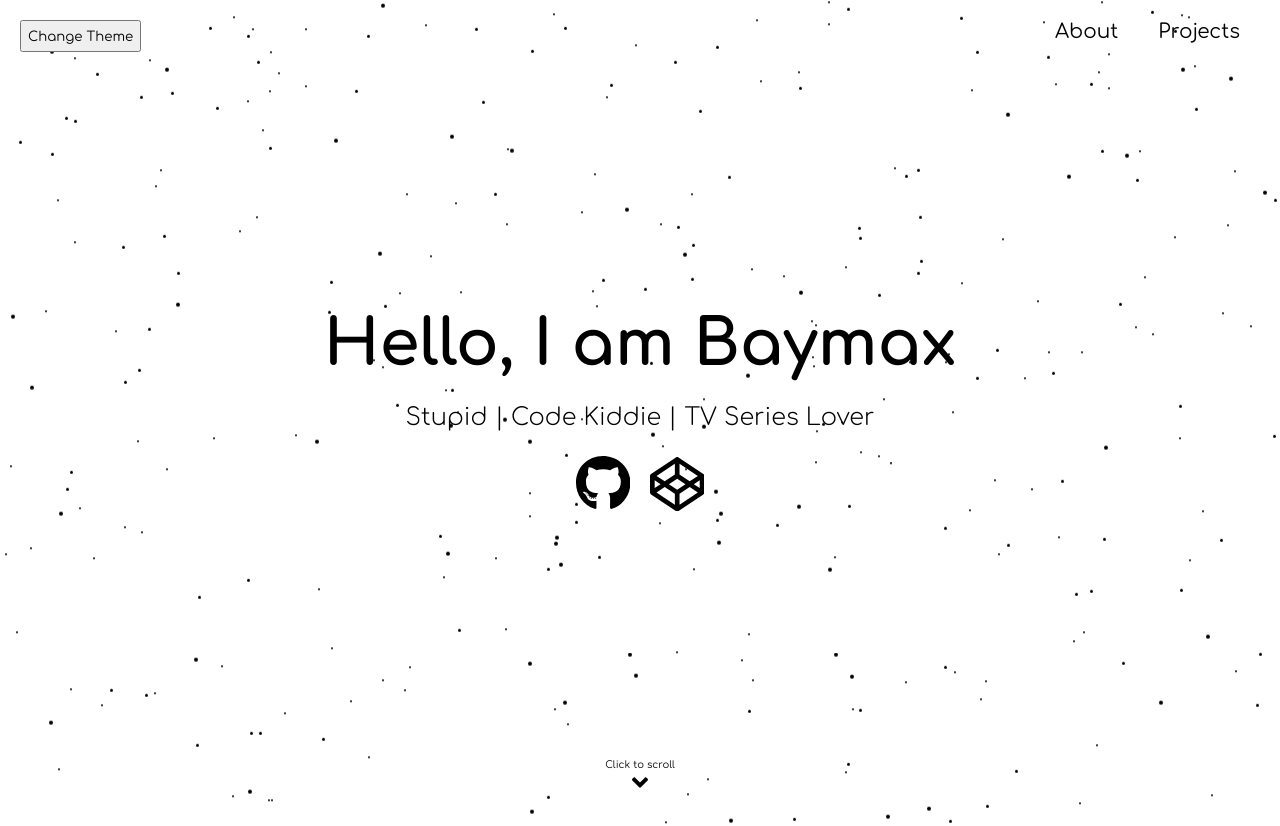
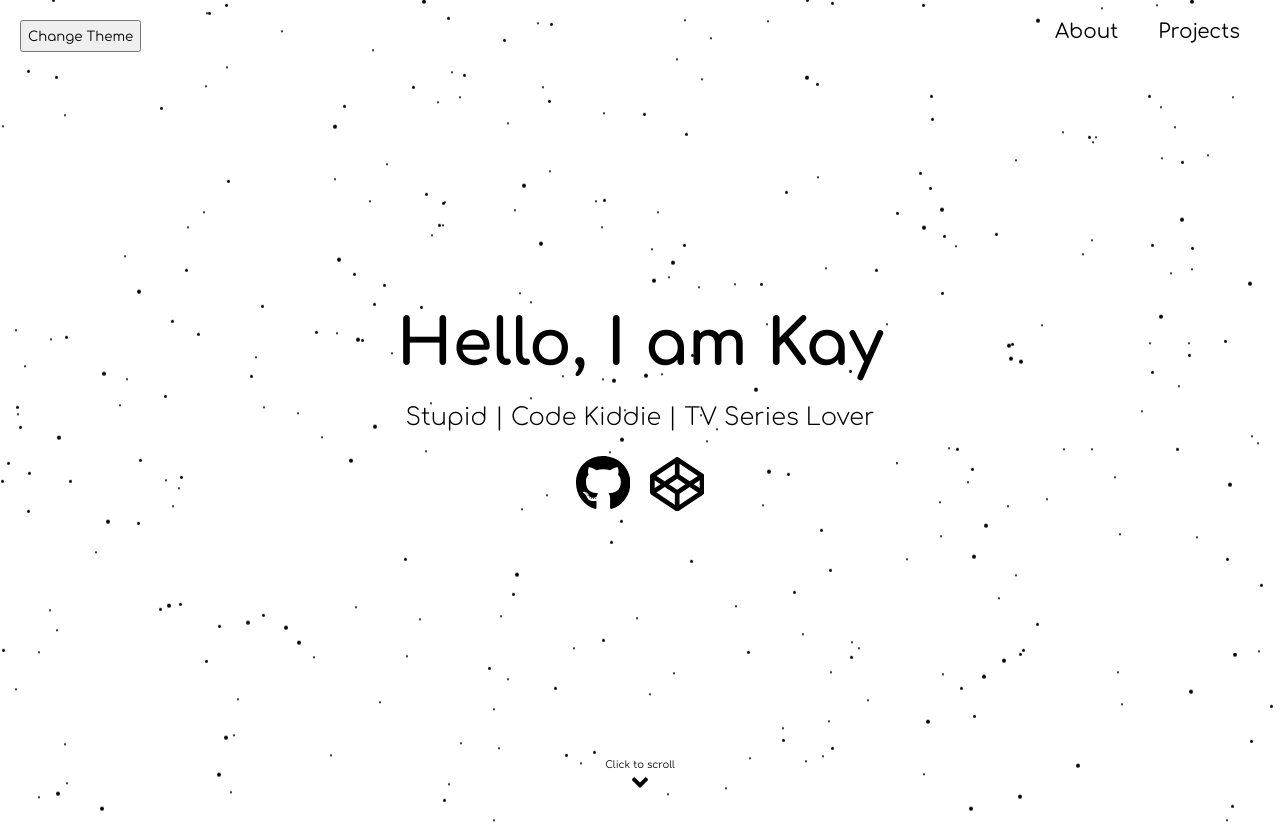
Before and after one commit to KayDee/Portfolio, a React app: page / in a window 1280 px wide. Shown: the top 826 px of the page. Built offline with nearby package versions, Linux system fonts and the light colour scheme.

Commit message:
Updated name and readme

```diff
--- a/package.json
+++ b/package.json
@@ -1,7 +1,7 @@
 {
   "name": "portfolio",
   "version": "0.1.0",
-  "homepage": "https://kayd33.github.io/porfolio",
+  "homepage": "https://kayd33.github.io/Portfolio",
   "private": true,
   "dependencies": {
     "autoprefixer": "7.1.6",
--- a/src/sections/Landing/landing.js
+++ b/src/sections/Landing/landing.js
@@ -15,7 +15,7 @@ class Landing extends Component{
       <div className="landing-page">
         <Nav />
         <div className="about">
-          <h1 style={STYLES}>Hello, I am Baymax</h1>
+          <h1 style={STYLES}>Hello, I am Kay</h1>
           <h2 style={STYLES}>Stupid | Code Kiddie | TV Series Lover</h2>
           <SocialIcons />
         </div>
```
Also changed, not shown: 1 other file (tests, documents, lock files or other folders).
